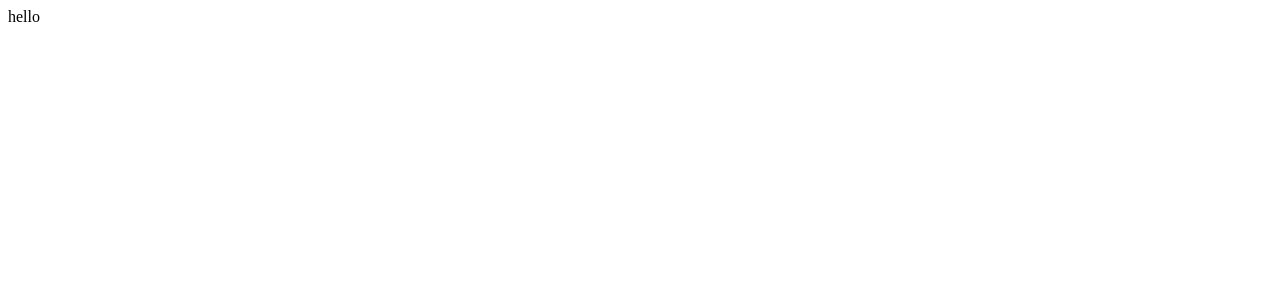
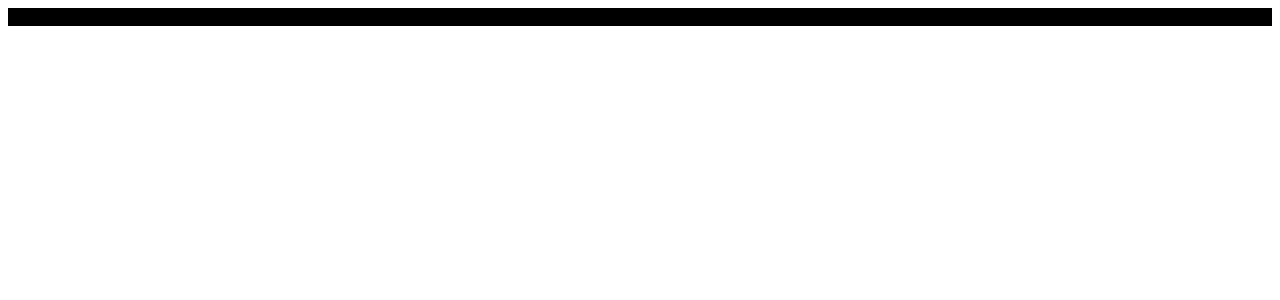
Before and after one commit to bgpark82/letshadow-front, a Next.js app: page / in a window 1280 px wide. Shown: the top 300 px of the page. Built offline with nearby package versions, Linux system fonts and the light colour scheme.

Commit message:
LF-8 Emotion 설정

```diff
--- a/package.json
+++ b/package.json
@@ -16,6 +16,8 @@
   "author": "bgpark",
   "license": "ISC",
   "dependencies": {
+    "@emotion/react": "11.1.5",
+    "@emotion/styled": "11.1.5",
     "next": "10.0.6",
     "react": "17.0.1",
     "react-dom": "17.0.1"
--- a/pages/index.tsx
+++ b/pages/index.tsx
@@ -1,5 +1,10 @@
 import React from 'react';
+import styled from '@emotion/styled';
 
-const Index = () => <div>hello</div>;
+const Styled = styled.div`
+  background: black;
+`;
 
-export default Index;
+const index = () => <Styled>hello</Styled>;
+
+export default index;
```
Also changed, not shown: 1 other file (tests, documents, lock files or other folders).
